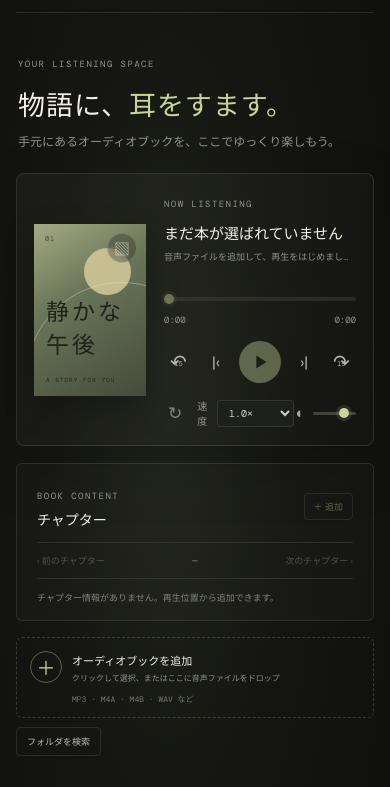
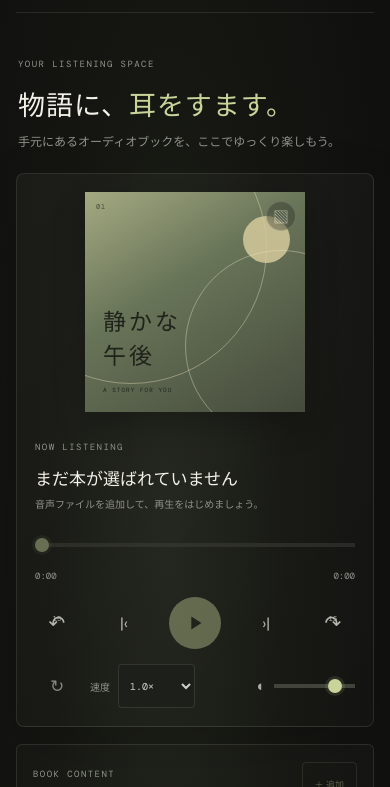
Before and after one commit to akihiko4704/keitai-audio-app, a plain HTML site: page index.html in a window 390 px wide. Shown: the part 57-844 px from the top of the page. Drawn offline with nearby package versions, Linux system fonts and the light colour scheme.

Commit message:
smartphon

```diff
--- a/style.css
+++ b/style.css
@@ -163,30 +163,45 @@ footer span { padding-left: 8px; color: #92977c; }
   .workspace { display: block; padding: 38px 0 40px; }
   .section-heading { margin-bottom: 23px; }
   .section-heading h1 { font-size: 27px; }
-  .now-playing-card { grid-template-columns: 112px minmax(0,1fr); gap: 18px; padding: 17px; }
-  .cover-art { min-height: 172px; padding: 12px; }
+  .now-playing-card { grid-template-columns: minmax(0,1fr); gap: 22px; padding: 18px; }
+  .cover-art { width: min(100%, 220px); min-height: 0; aspect-ratio: 1; justify-self: center; padding: 18px; }
   .cover-sun { top: 24px; right: 15px; width: 47px; height: 47px; }
   .cover-title { font-size: 23px; }
   .cover-author { font-size: 6px; }
   .cover-number { top: 10px; left: 11px; font-size: 7px; }
-  .track-details h2 { font-size: 15px; }
-  .track-details > p { font-size: 9px; }
+  .track-details h2 { font-size: 17px; white-space: normal; overflow-wrap: anywhere; }
+  .track-details > p { font-size: 10px; white-space: normal; }
   .progress-wrap { margin-top: 22px; }
   .transport { margin-top: 15px; }
-  .play-button { width: 42px; height: 42px; }
+  .icon-button { width: 44px; height: 44px; }
+  .play-button { width: 52px; height: 52px; }
   .player-options { margin-top: 15px; }
+  .range { height: 24px; background: linear-gradient(to bottom, transparent 10px, #42443c 10px 14px, transparent 14px); }
+  .range::-webkit-slider-thumb { width: 14px; height: 14px; }
+  .range::-moz-range-thumb { width: 14px; height: 14px; }
+  .repeat-button, .speed-control select { min-width: 44px; min-height: 44px; }
+  .volume-control { width: 100px; }
+  .volume-control .range { width: 0; min-width: 0; flex: 1; }
+  .chapters-panel { padding: 16px; }
+  .add-chapter-button { min-height: 44px; padding: 8px 12px; }
+  .chapter-nav-button { min-height: 44px; }
   .drop-zone { flex-wrap: wrap; gap: 10px; padding: 13px; }
+  .drop-zone { min-height: 80px; }
   .drop-copy small { font-size: 8px; }
   .file-types { width: 100%; margin-left: 42px; }
-  .queue-panel { min-height: 0; margin-top: 36px; padding: 23px 0 0; border-top: 1px solid var(--line); border-left: 0; }
+  .folder-import button { min-height: 44px; padding: 9px 12px; }
+  .queue-panel { min-height: 0; margin-top: 30px; padding: 23px 0 0; border-top: 1px solid var(--line); border-left: 0; }
   .queue-empty { min-height: 150px; }
   .track-list { max-height: 230px; }
+  .track-item { grid-template-columns: minmax(0,1fr) auto 44px; min-height: 64px; }
+  .track-select { min-height: 44px; }
+  .track-remove { width: 44px; height: 44px; opacity: .8; }
+  .queue-search input { min-height: 44px; }
   .privacy-note { margin-top: 17px; }
 }
 @media (max-width: 380px) {
-  .now-playing-card { grid-template-columns: 92px minmax(0,1fr); gap: 12px; padding: 12px; }
-  .cover-art { min-height: 150px; padding: 9px; }
+  .now-playing-card { gap: 16px; padding: 12px; }
+  .cover-art { padding: 12px; }
   .cover-title { font-size: 20px; }
-  .icon-button { width: 24px; }
-  .play-button { width: 38px; height: 38px; }
+  .volume-control { width: 88px; }
 }
```
